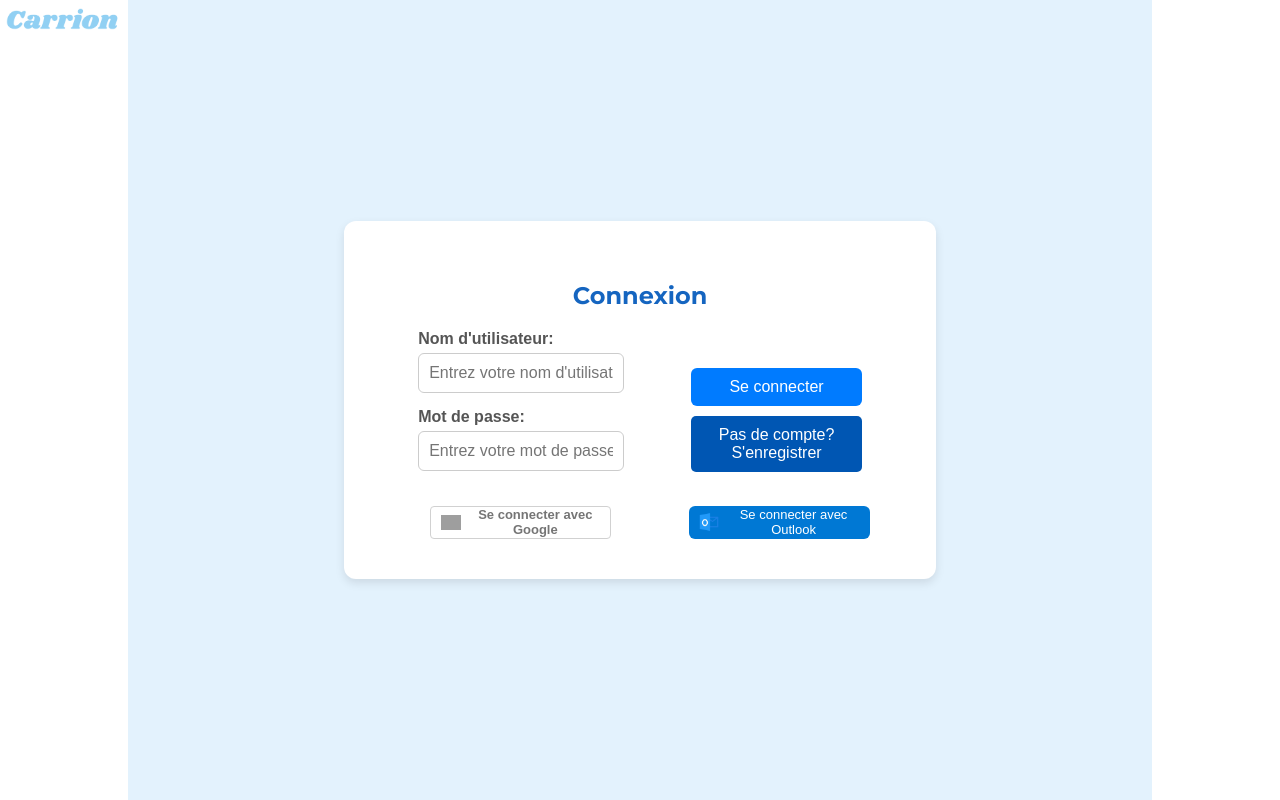
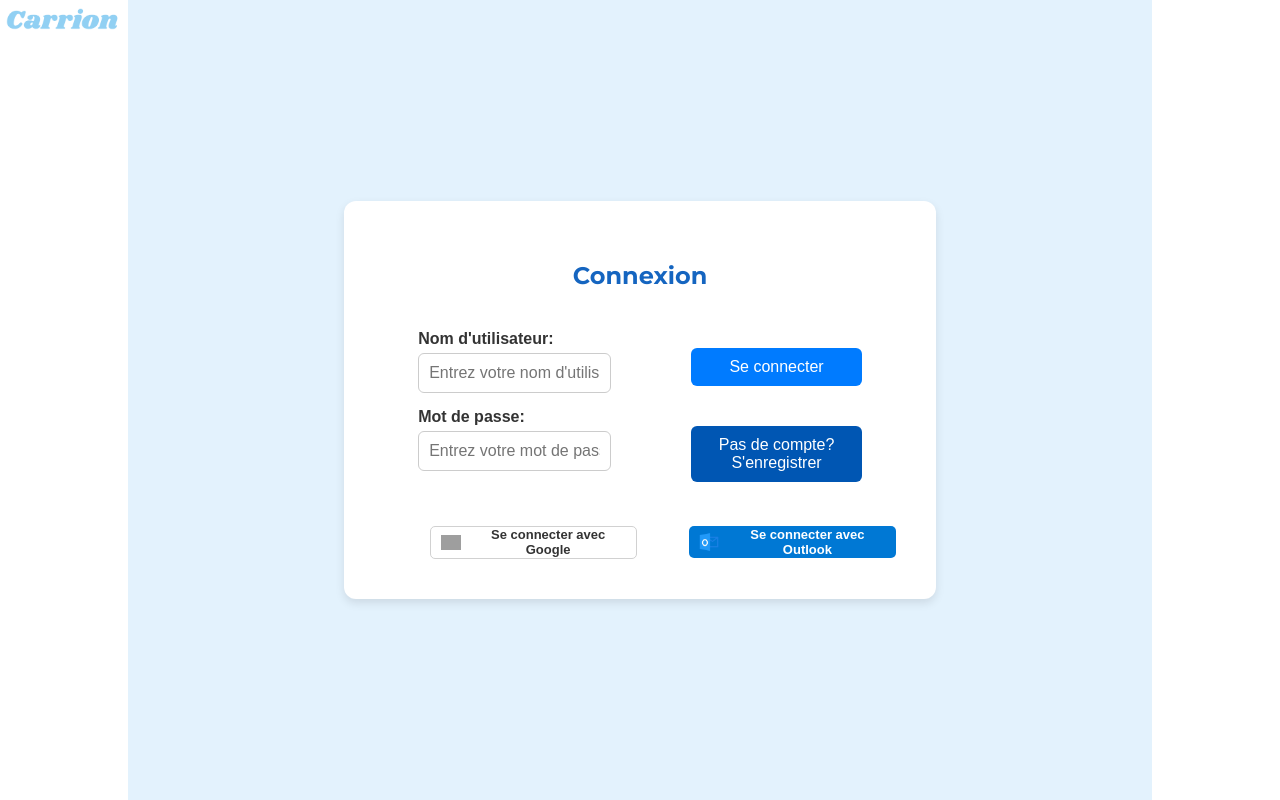
Before and after one commit to melk-hub/Carrion, a React (Create React App) app in the folder EIP/front_end/carrion/: page /login in a window 1280 px wide. Built offline with nearby package versions, Linux system fonts and the light colour scheme; no server answers; grey boxes are pictures that could not be loaded.

Commit message:
[MOD] style of the login and correct the header

```diff
--- a/EIP/front_end/carrion/src/components/Header.js
+++ b/EIP/front_end/carrion/src/components/Header.js
@@ -20,15 +20,23 @@ function Header({ setIsAuthenticated }) {
 
   return (
     <header className="header">
-      <h1 onClick={() => navigate('/dashboard')} className="logo-button"><img src={logo} alt="Carrion"/></h1>
+  <h1 onClick={() => navigate('/dashboard')} className="logo-button">
+    <img src={logo} alt="Carrion" />
+  </h1>
+
+  {/* Conteneur pour centrer la navigation */}
+  <div className="navigation-container">
     <div className="navigation-buttons">
       <button onClick={() => navigate('/dashboard')} className='applications-button'>Candidatures</button>
       <button onClick={() => navigate('/archives')} className='archives-button'>Archives</button>
       <button onClick={() => navigate('/objectives')} className='objectives-button'>Objectifs</button>
       <button onClick={() => navigate('/parameters')} className='parameters-button'>Profil</button>
     </div>
-      <button onClick={() => handleLogout()} className="logout-button">Déconnexion</button>
+  </div>
+
+  <button onClick={handleLogout} className="logout-button">Déconnexion</button>
 </header>
+
   );
 }
 
--- a/EIP/front_end/carrion/src/pages/Login.js
+++ b/EIP/front_end/carrion/src/pages/Login.js
@@ -60,11 +60,11 @@ function Login({ setIsAuthenticated }) {
 
   const handleRegisterRedirect = () => {
     navigate('/register');
-  }
+  };
+
   return (
     <div className="login-page">
-      <img src={logo} className="logo-home" onClick={() => navigate("/")} />
-
+      <img src={logo} className="logo-home" onClick={() => navigate("/")} alt="Logo"/>
       <div className="login-container">
         <h2>Connexion</h2>
         <form onSubmit={handleLogin}>
@@ -81,7 +81,6 @@ function Login({ setIsAuthenticated }) {
                   required
                 />
               </div>
-
               <div className="input-group">
                 <label>Mot de passe:</label>
                 <input
@@ -93,10 +92,8 @@ function Login({ setIsAuthenticated }) {
                   required
                 />
               </div>
-
               {errorMessage && <p className="error-message">{errorMessage}</p>}
             </div>
-
             <div className="button-group">
               <button type="submit" className="login-button">Se connecter</button>
               <button onClick={handleRegisterRedirect} className="register-button">
@@ -104,9 +101,9 @@ function Login({ setIsAuthenticated }) {
               </button>
             </div>
           </div>
-                <div className="social-login" style={{ display: "flex", justifyContent: "space-between", alignItems: "center", width: "100%"}}>
+          <div className="social-login">
             <GoogleLoginButton />
-                <button onClick={handleLoginSuccess} className="outlook-button" style={{marginTop: "0", marginRight: "2em", marginLeft: "2em", height: "2.5em"}} >
+            <button onClick={handleLoginSuccess} className="outlook-button">
             <img src={outlookIcon} alt="Outlook" />
               Se connecter avec Outlook
             </button>
--- a/EIP/front_end/carrion/src/styles/Header.css
+++ b/EIP/front_end/carrion/src/styles/Header.css
@@ -1,20 +1,36 @@
-/* Header */
 .header {
     position: fixed;
-height: 5%;
+    height: 60px;
     width: 100%;
     left: 0;
+    top: 0;
     background-color: var(--secondary-color);
     display: flex;
-justify-content: space-between;
     align-items: center;
+    justify-content: space-between; /* Assure la répartition des éléments */
+    padding: 0 20px;
     z-index: 1000;
+  }
+
+  /* Logo à gauche */
+  .logo-button {
+    display: flex;
+    align-items: center;
+    cursor: pointer;
   }
 
   .logo-button img {
     width: 175px;
   }
 
+  /* Conteneur pour centrer la navigation */
+  .navigation-container {
+    flex: 1; /* Permet à la navigation de prendre l’espace restant */
+    display: flex;
+    justify-content: center; /* Centre les boutons */
+  }
+
+  /* Navigation centrée */
   .navigation-buttons {
     display: flex;
     gap: 50px;
@@ -32,6 +48,7 @@ cursor: pointer;
     text-decoration: underline;
   }
 
+  /* Bouton de déconnexion à droite */
   .logout-button {
     padding: 5px 20px;
     font-size: 1.2rem;
@@ -42,4 +59,5 @@ cursor: pointer;
   }
 
   .logout-button:hover {
-background-color: var(--primary-color);}
+    background-color: var(--primary-color);
+  }
--- a/EIP/front_end/carrion/src/styles/LoginPage.css
+++ b/EIP/front_end/carrion/src/styles/LoginPage.css
@@ -1,17 +1,5 @@
 body.login-page-bg {
-background-color: var(--secondary-color);
-}
-
-.login-page h2 {
-  color: #1565c0;
-  margin-bottom: 20px;
-}
-
-.logo-home {
-  position: absolute;
-  top: 1%;
-  left: 0.5%;
-  width: 8.8%;
+  background-color: var(--secondary-color);
 }
 
 .login-page {
@@ -24,8 +12,13 @@ background-color: var(--secondary-color);
   font-family: Arial, sans-serif;
 }
 
+.logo-home {
+  position: absolute;
+  width: 9%;
+}
+
 .login-container {
-  background: white;
+  background: var(--secondary-color);
   padding: 40px;
   border-radius: 12px;
   box-shadow: 0px 4px 10px rgba(0, 0, 0, 0.1);
@@ -33,10 +26,13 @@ background-color: var(--secondary-color);
   width: 50%;
 }
 
+.login-container h2 {
+  color: #1565c0;
+  margin-bottom: 40px;
+}
+
 .form-content {
   display: flex;
-  justify-content: space-between;
-  align-items: flex-start;
 }
 
 .input-fields {
@@ -46,7 +42,7 @@ background-color: var(--secondary-color);
 
 .input-group {
   margin-bottom: 15px;
-  width: 60%;
+  width: 50%;
   margin-left: 10%;
 }
 
@@ -54,11 +50,11 @@ background-color: var(--secondary-color);
   display: block;
   font-weight: bold;
   margin-bottom: 5px;
-  color: #555;
+  color: var(--text-color);
 }
 
 .input-group input {
-  width: 90%;
+  width: 100%;
   padding: 10px;
   border: 1px solid #ccc;
   border-radius: 6px;
@@ -71,23 +67,22 @@ background-color: var(--secondary-color);
   box-shadow: 0px 0px 5px rgba(0, 123, 255, 0.2);
 }
 
-/* Messages d'erreur */
 .error-message {
   color: red;
   font-size: 0.9rem;
 }
 
-/* Boutons à droite */
 .button-group {
   flex: 0.5;
   display: flex;
   flex-direction: column;
   align-items: flex-end;
   width: 100%;
-  margin-top: 3.7%;
+  margin-top: 1.6%;
+  gap: 30px;
 }
 
-button {
+.button-group button {
   width: 100%;
   padding: 10px;
   border: none;
@@ -96,13 +91,11 @@ button {
   cursor: pointer;
   margin-top: 10px;
   margin-right: 20%;
-  width: 100%;
 }
 
 .login-button {
   background-color: #007bff;
   color: white;
-  margin-top: 1.15em;
 }
 
 .login-button:hover {
@@ -119,26 +112,32 @@ button {
 }
 
 .social-login {
-  margin-top: 20px;
-  text-align: right;
-  margin-right: 20%;
-  width: 100%;
+  margin-top: 40px;
+  display: flex;
+}
+
+.outlook-button, .google-login-button {
+  display: flex;
+  align-items: center;
+  justify-content: center;
+  padding: 10px;
+  font-size: 13px;
+  width: 42%;
+  height: 32px;
+  border-radius: 5px;
+  font-weight: bold;
+  cursor: pointer;
 }
 
 .outlook-button {
-  display: flex;
-  align-items: center;
-  justify-content: center;
   background-color: #0078d4;
   color: white;
-  padding: 10px;
-  font-size: 13px;
-  width: 50%;
+  border: none;
 }
 
 .outlook-button img {
   width: 20px;
-  margin-right: 8px;
+  margin-right: 10px;
 }
 
 .outlook-button:hover {
@@ -146,18 +145,9 @@ button {
 }
 
 .google-login-button {
-  display: flex;
-  align-items: center;
-  justify-content: center;
-  background-color: white;
+  background-color: var(--secondary-color);
   border: 1px solid #d1d1d1;
-  border-radius: 4px;
-  padding: 10px;
-  font-size: 13px;
-  font-weight: bold;
-  cursor: pointer;
-  color: #757575;
-  width: 50%;
+  color: var(--text-color);
 }
 
 .google-login-button img {
```
Lines whose indentation alone changed are shown as unchanged.
